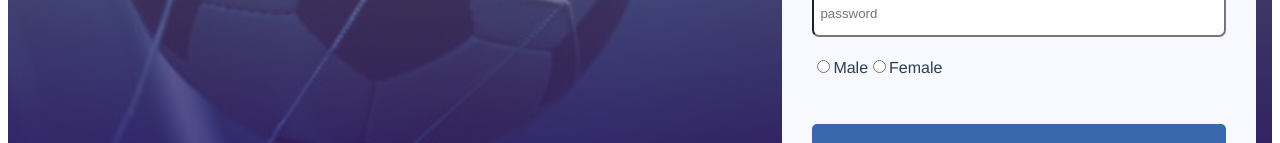
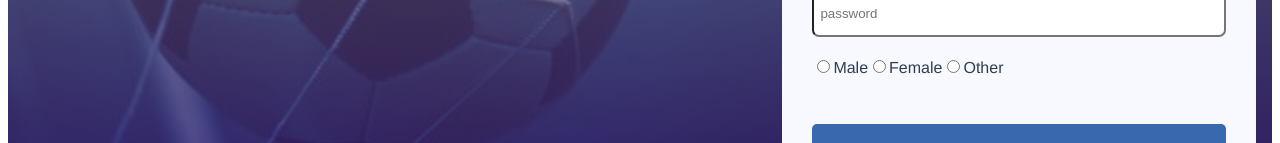
Before and after one commit to SU-CS308-22FA/Team-41-Frontend, a Vue app: page / in a window 1280 px wide. Shown: the part 612-755 px from the top of the page. Built offline with nearby package versions, Linux system fonts and the light colour scheme.

Commit message:
gender update

```diff
--- a/src/components/SignUp.vue
+++ b/src/components/SignUp.vue
@@ -19,6 +19,10 @@
 
                 <input type="radio" id="Female" value="female" v-model="gender">
                 <label for="female">Female</label>
+
+                <input type="radio" id="Other" value="other" v-model="gender">
+                <label for="other">Other</label>
+
             </div>
 
             <input class="signup" type="submit" value="register">
```
